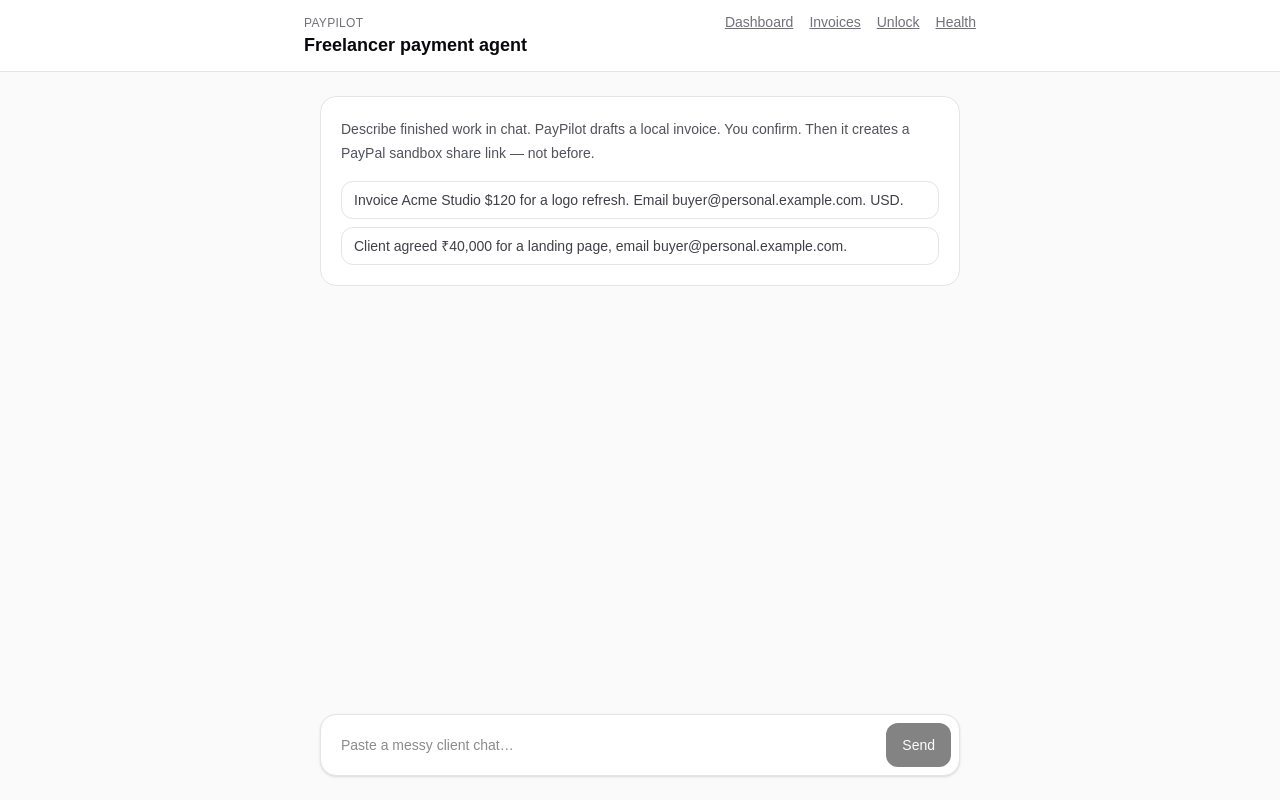
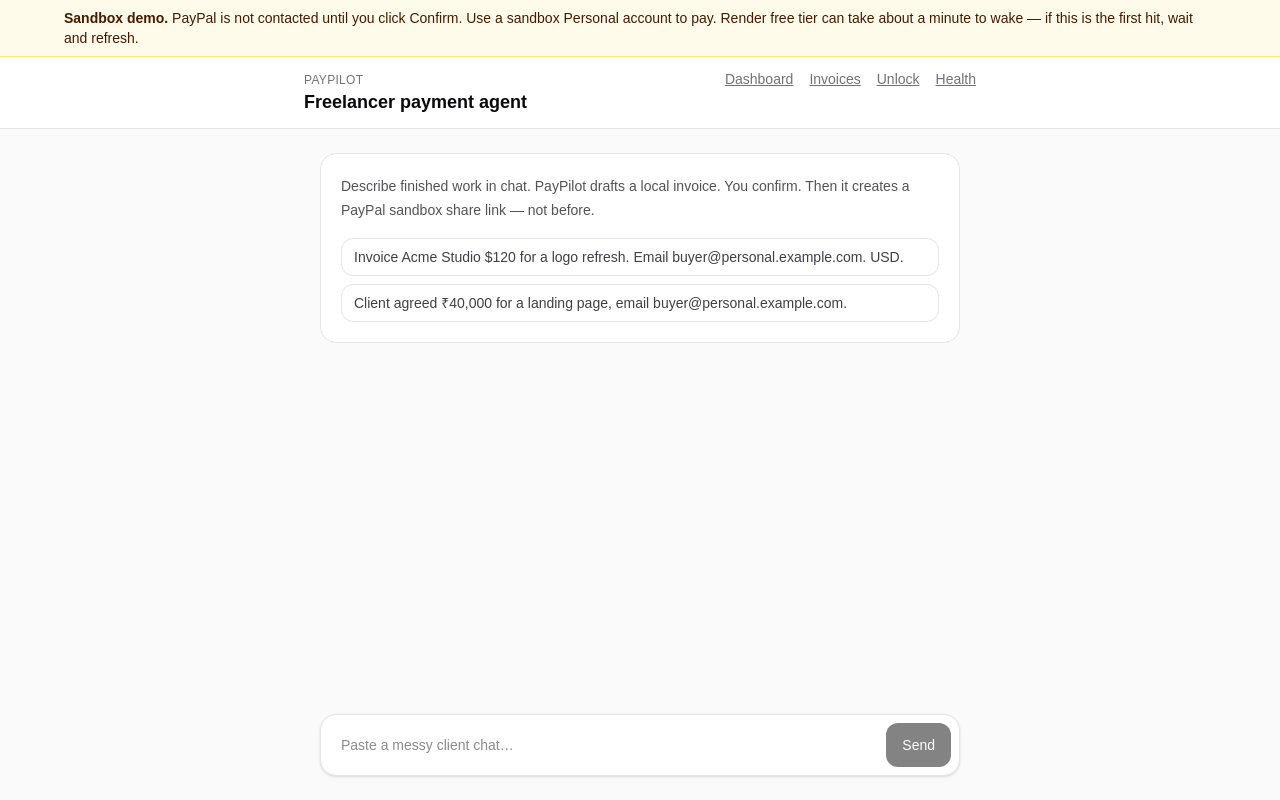
Before and after one commit to ramamoorthy07/paypal-hackathon-ai, a Next.js app: page / in a window 1280 px wide. Built offline with nearby package versions, Linux system fonts and the light colour scheme.

Commit message:
Add judge quick start, demo banner, screenshots, and live smoke notes.

```diff
--- /dev/null
+++ b/app/dashboard/loading.tsx
@@ -0,0 +1,5 @@
+import { RouteLoading } from "@/components/route-loading";
+
+export default function Loading() {
+  return <RouteLoading label="Loading dashboard…" />;
+}
--- /dev/null
+++ b/app/invoices/loading.tsx
@@ -0,0 +1,5 @@
+import { RouteLoading } from "@/components/route-loading";
+
+export default function Loading() {
+  return <RouteLoading label="Loading invoices…" />;
+}
--- a/app/layout.tsx
+++ b/app/layout.tsx
@@ -1,5 +1,6 @@
 import type { Metadata } from "next";
 import { Geist, Geist_Mono } from "next/font/google";
+import { DemoBanner } from "@/components/demo-banner";
 import "./globals.css";
 
 const geistSans = Geist({
@@ -23,7 +24,10 @@
       lang="en"
       className={`${geistSans.variable} ${geistMono.variable} h-full antialiased`}
     >
-      <body className="min-h-full flex flex-col">{children}</body>
+      <body className="min-h-full flex flex-col">
+        <DemoBanner />
+        {children}
+      </body>
     </html>
   );
 }
--- /dev/null
+++ b/app/loading.tsx
@@ -0,0 +1,5 @@
+import { RouteLoading } from "@/components/route-loading";
+
+export default function Loading() {
+  return <RouteLoading label="Waking PayPilot…" />;
+}
--- /dev/null
+++ b/components/demo-banner.tsx
@@ -0,0 +1,11 @@
+export function DemoBanner() {
+  return (
+    <div className="border-b border-amber-200 bg-amber-50 px-4 py-2 text-amber-950 dark:border-amber-900 dark:bg-amber-950 dark:text-amber-50">
+      <p className="mx-auto max-w-6xl text-sm leading-5">
+        <strong>Sandbox demo.</strong> PayPal is not contacted until you click Confirm. Use a
+        sandbox Personal account to pay. Render free tier can take about a minute to wake — if
+        this is the first hit, wait and refresh.
+      </p>
+    </div>
+  );
+}
--- /dev/null
+++ b/components/route-loading.tsx
@@ -0,0 +1,14 @@
+export function RouteLoading({ label }: { label: string }) {
+  return (
+    <div className="flex flex-1 flex-col bg-zinc-50 dark:bg-black">
+      <div className="mx-auto flex w-full max-w-2xl flex-1 flex-col gap-3 px-4 py-10">
+        <p className="text-sm font-medium text-zinc-800 dark:text-zinc-100">{label}</p>
+        <p className="text-sm leading-6 text-zinc-500">
+          Render&apos;s free instance sleeps when idle. The first request can take up to a minute.
+        </p>
+        <div className="h-3 w-2/3 animate-pulse rounded bg-zinc-200 dark:bg-zinc-800" />
+        <div className="h-3 w-1/2 animate-pulse rounded bg-zinc-200 dark:bg-zinc-800" />
+      </div>
+    </div>
+  );
+}
```
Also changed, not shown: 9 other files (tests, documents, lock files or other folders).
